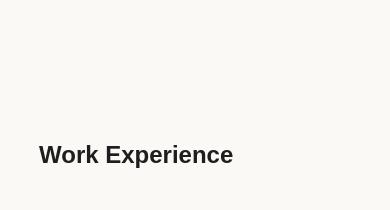
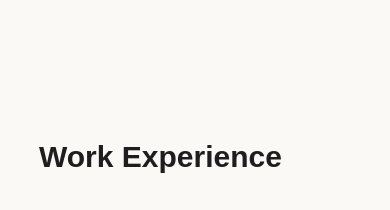
Before and after one commit to angelshinh1/portfolio, a Next.js app: page / in a window 390 px wide. Shown: the part 880-1090 px from the top of the page. Built offline with nearby package versions, Linux system fonts and the light colour scheme.

Commit message:
font size

```diff
--- a/src/components/Experience.js
+++ b/src/components/Experience.js
@@ -195,7 +195,7 @@ export default function Experience() {
         <section id="experience" className="max-w-[80vw] lg:max-w-[65vw] mx-auto py-16">
             {/* Header */}
             <div className="font-sans mb-10 text-left">
-                <h2 className="font-heading text-2xl lg:text-4xl font-bold mb-3 text-[#1E1E1E]">Work Experience</h2>
+                <h2 className="font-heading text-3xl lg:text-4xl font-bold mb-3 text-[#1E1E1E]">Work Experience</h2>
             </div>
 
             {/* Experience List */}
```
